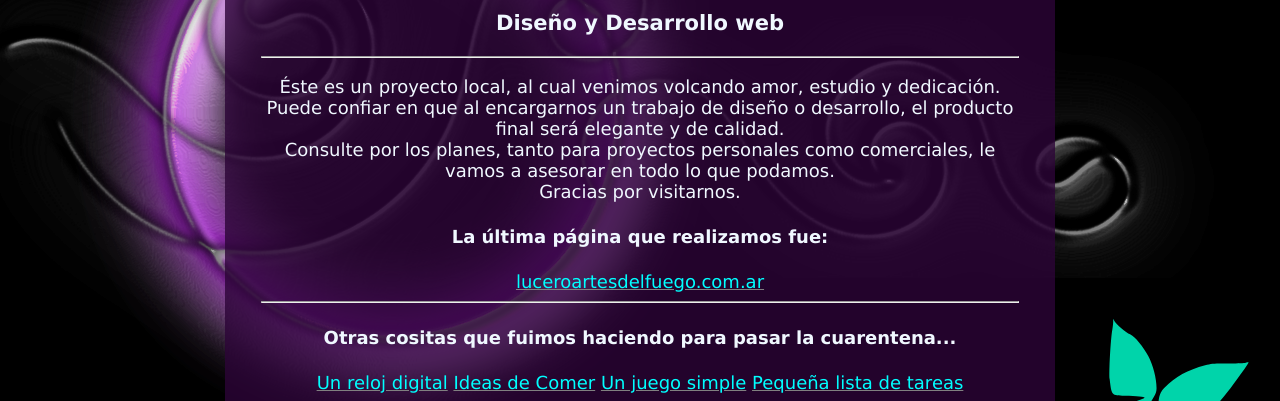
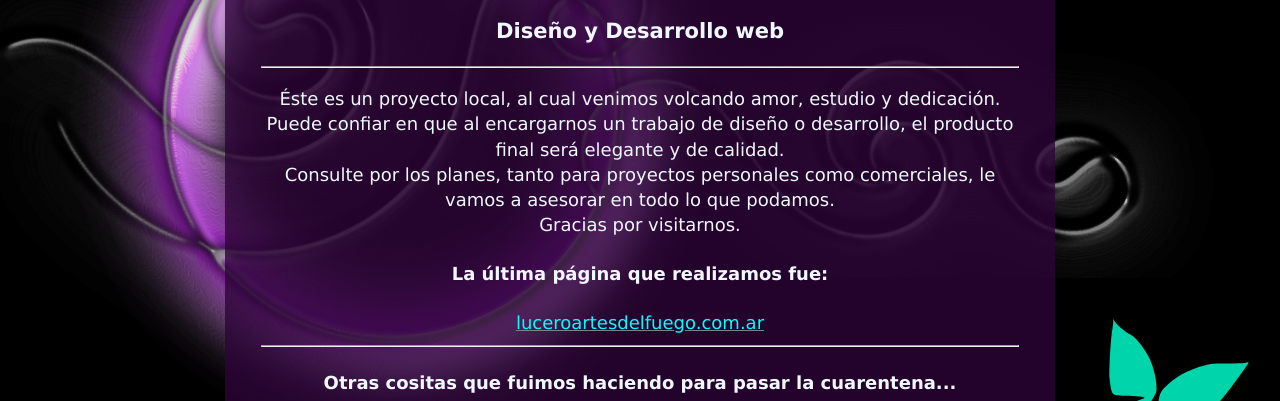
Before and after one commit to appuelo/appuelo.github.io, a plain HTML site: page index.html in a window 1280 px wide. Shown: the part 364-765 px from the top of the page. Drawn offline with Linux system fonts and the light colour scheme.

Commit message:
Update style.css

```diff
--- a/style.css
+++ b/style.css
@@ -8,6 +8,7 @@ body{
   font-family:  Ubuntu, Verdana, sans-serif;
   font-size: large;
   background-color: black;
+  line-height: 1.4;
 
 }
 
@@ -23,6 +24,12 @@ a:any-link{
   color: aqua;
   text-decoration-color: gray;
 }
+.btn{
+  padding:1em;
+  margin:1em;
+  background-color:black;
+}
+
 div{
   background-color: rgba(44,4,55,0.8);
   width: 60%;
```
